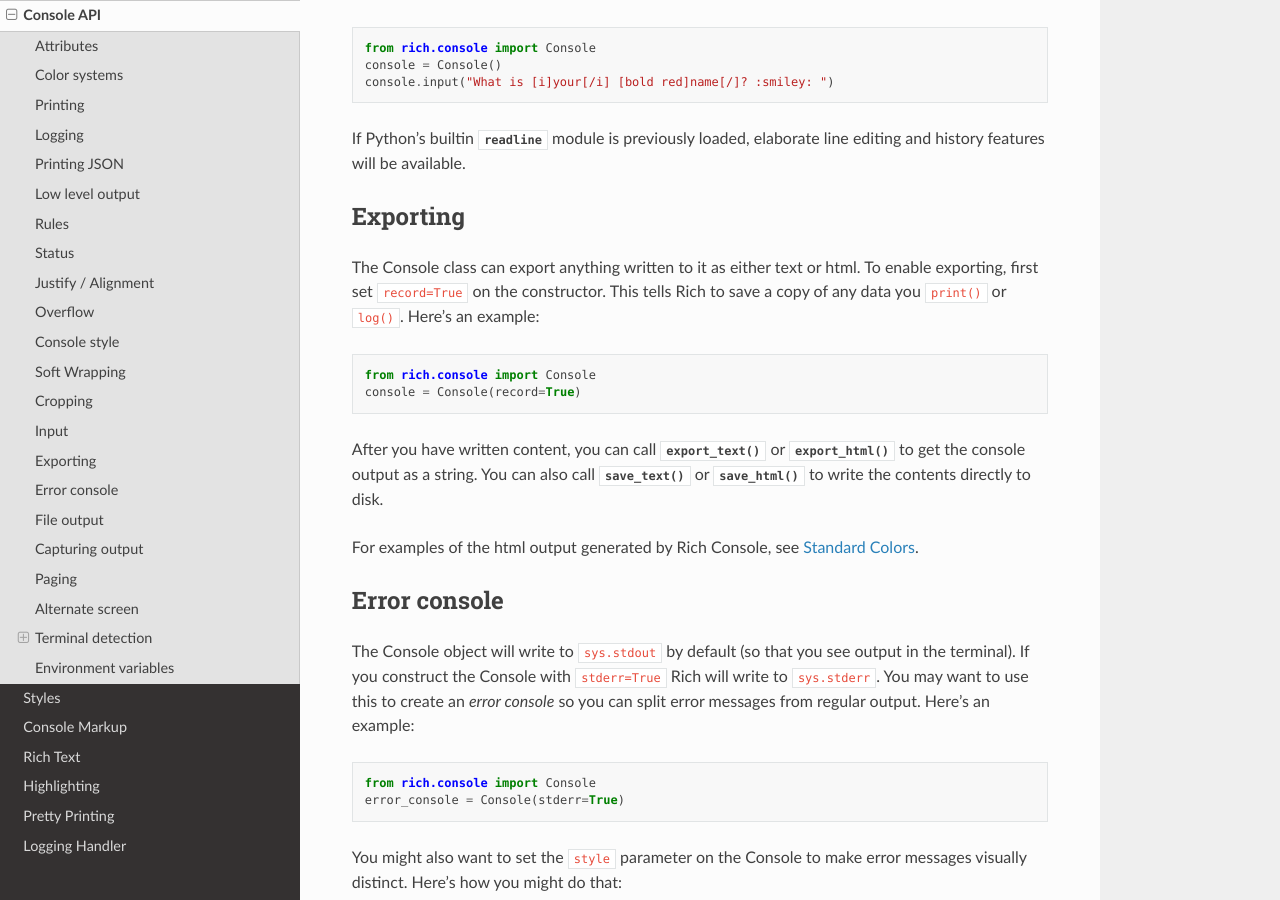
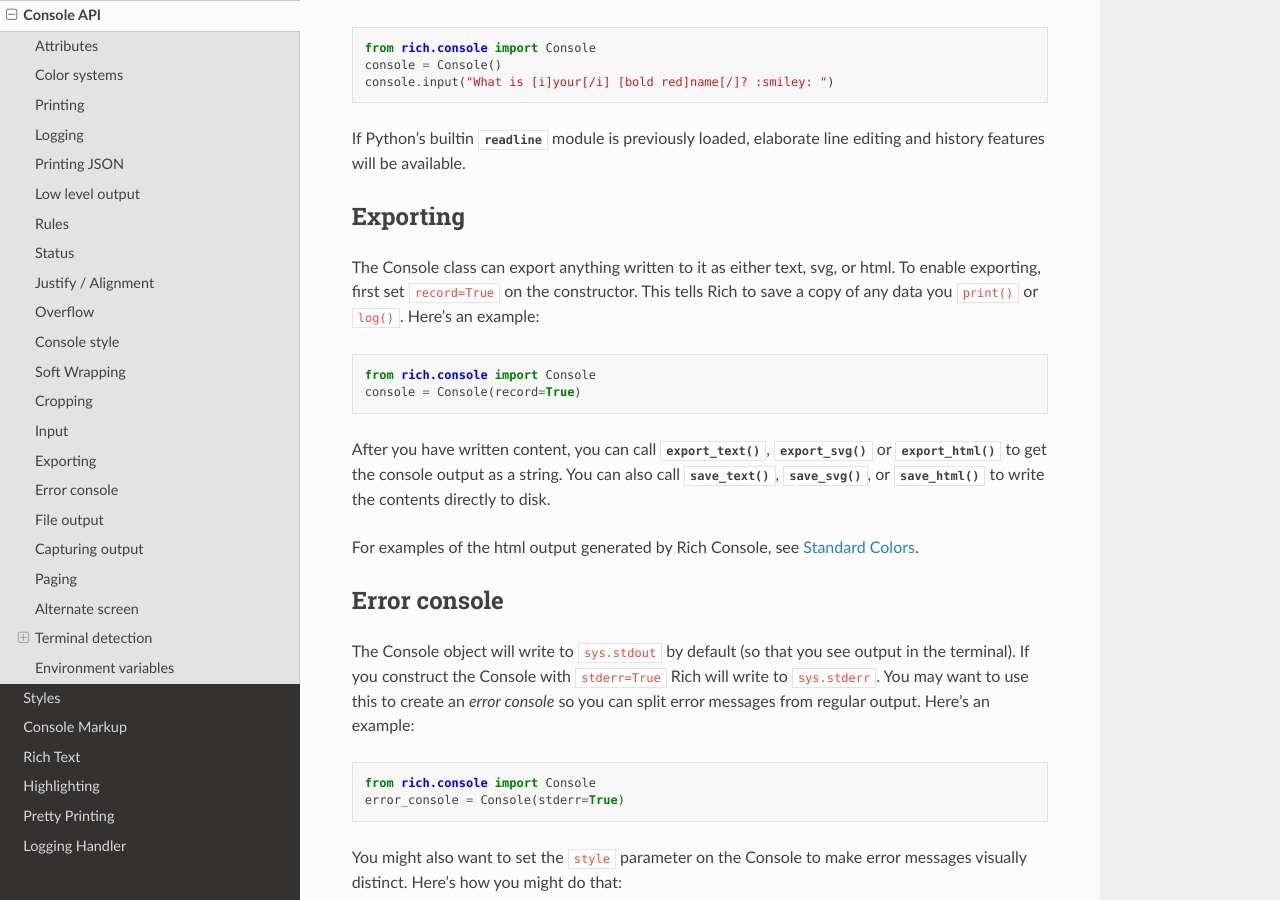
Before and after one commit to Textualize/rich, a Sphinx documentation site: the page built from docs/source/console.rst, in a window 1280 px wide and 900 px high, scrolled down 6321 px. Built offline with Sphinx 7.4.7 and the Read the Docs theme 2.0.0, drawn with Linux system fonts in a browser that asks for light colours.

Commit message:
Update docs with info on SVG exports

```diff
--- a/docs/source/console.rst
+++ b/docs/source/console.rst
@@ -249,12 +249,12 @@
 Exporting
 ---------
 
-The Console class can export anything written to it as either text or html. To enable exporting, first set ``record=True`` on the constructor. This tells Rich to save a copy of any data you ``print()`` or ``log()``. Here's an example::
+The Console class can export anything written to it as either text, svg, or html. To enable exporting, first set ``record=True`` on the constructor. This tells Rich to save a copy of any data you ``print()`` or ``log()``. Here's an example::
 
     from rich.console import Console
     console = Console(record=True)
 
-After you have written content, you can call :meth:`~rich.console.Console.export_text` or :meth:`~rich.console.Console.export_html` to get the console output as a string. You can also call :meth:`~rich.console.Console.save_text` or :meth:`~rich.console.Console.save_html` to write the contents directly to disk.
+After you have written content, you can call :meth:`~rich.console.Console.export_text`, :meth:`~rich.console.Console.export_svg` or :meth:`~rich.console.Console.export_html` to get the console output as a string. You can also call :meth:`~rich.console.Console.save_text`, :meth:`~rich.console.Console.save_svg`, or :meth:`~rich.console.Console.save_html` to write the contents directly to disk.
 
 For examples of the html output generated by Rich Console, see :ref:`appendix-colors`.
 
```
